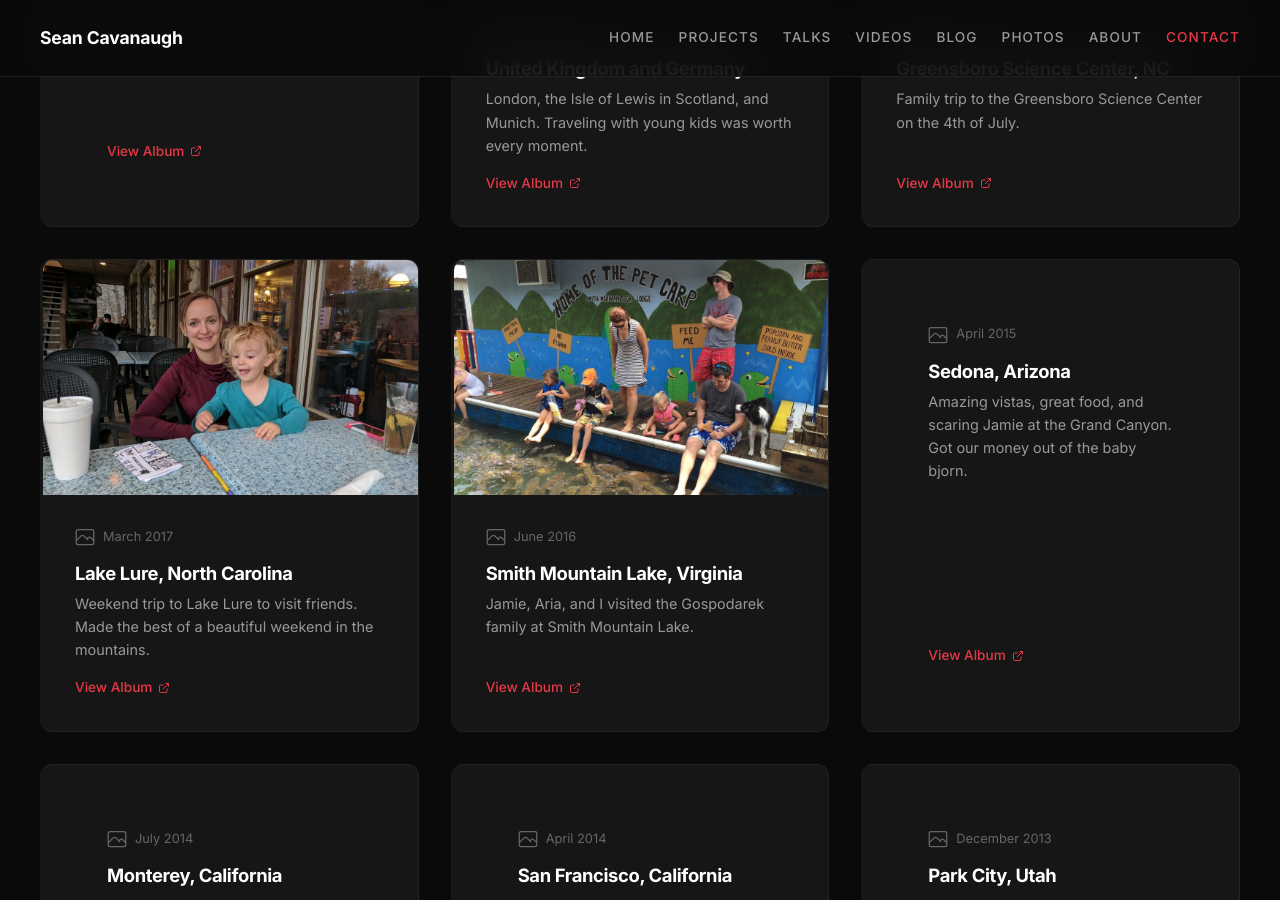
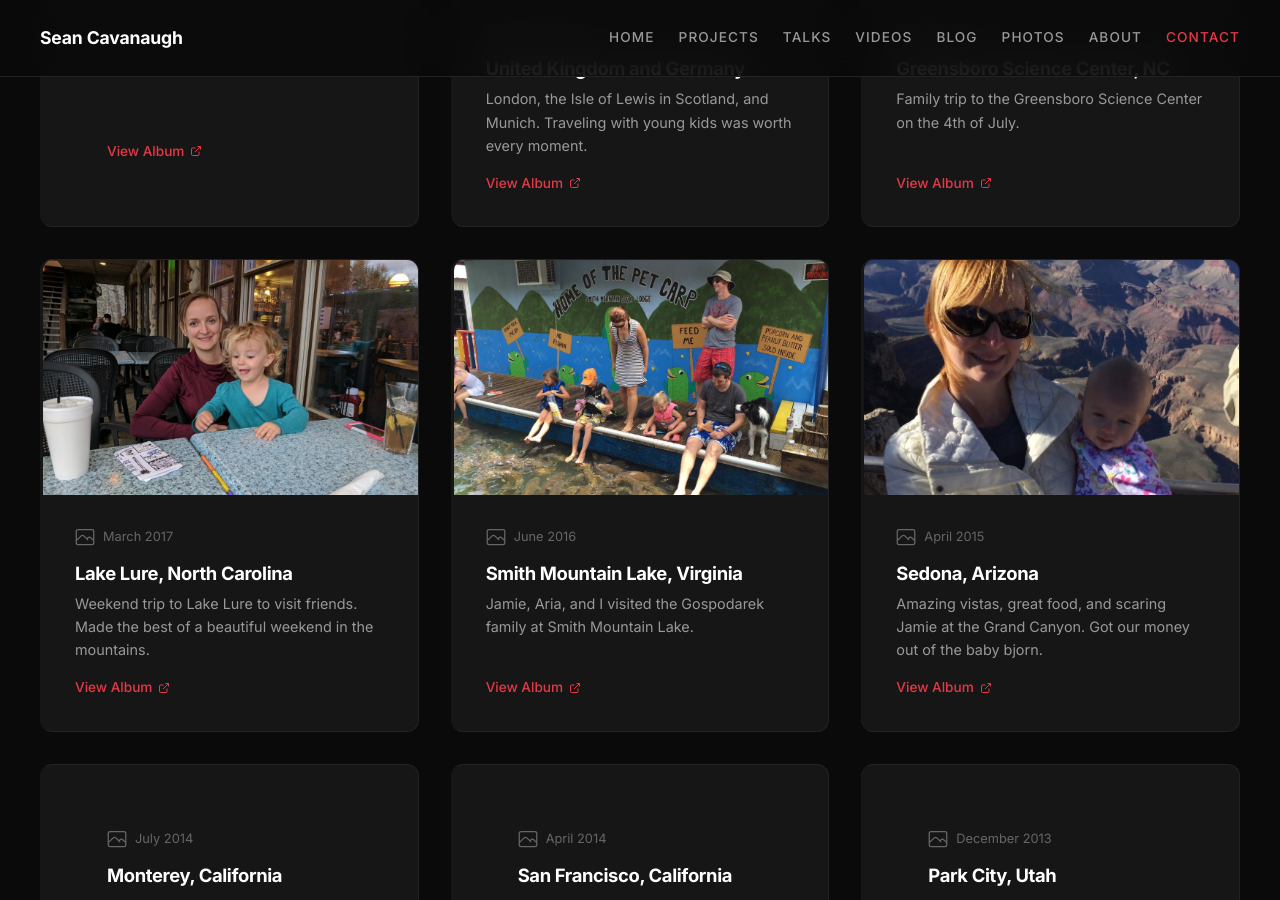
Before and after one commit to IPvSean/cavanaugh.pro, a Jekyll site: the page built from pages/albums.html, in a window 1280 px wide and 900 px high, scrolled down 1266 px. Built offline with Jekyll 4.4.1, drawn with Linux system fonts in a browser that asks for light colours.

Commit message:
Add Sedona 2015 album cover photo
Co-authored-by: Cursor <cursoragent@cursor.com>

```diff
--- a/_data/albums.yml
+++ b/_data/albums.yml
@@ -59,6 +59,7 @@
   date: "April 2015"
   description: "Amazing vistas, great food, and scaring Jamie at the Grand Canyon. Got our money out of the baby bjorn."
   url: "https://photos.app.goo.gl/cM15Wk9wceUXap4r1"
+  image: "/assets/images/album-sedona-2015.png"
   category: "travel"
 
 - title: "Monterey, California"
```
Also changed, not shown: assets/images/album-sedona-2015.png (added).
